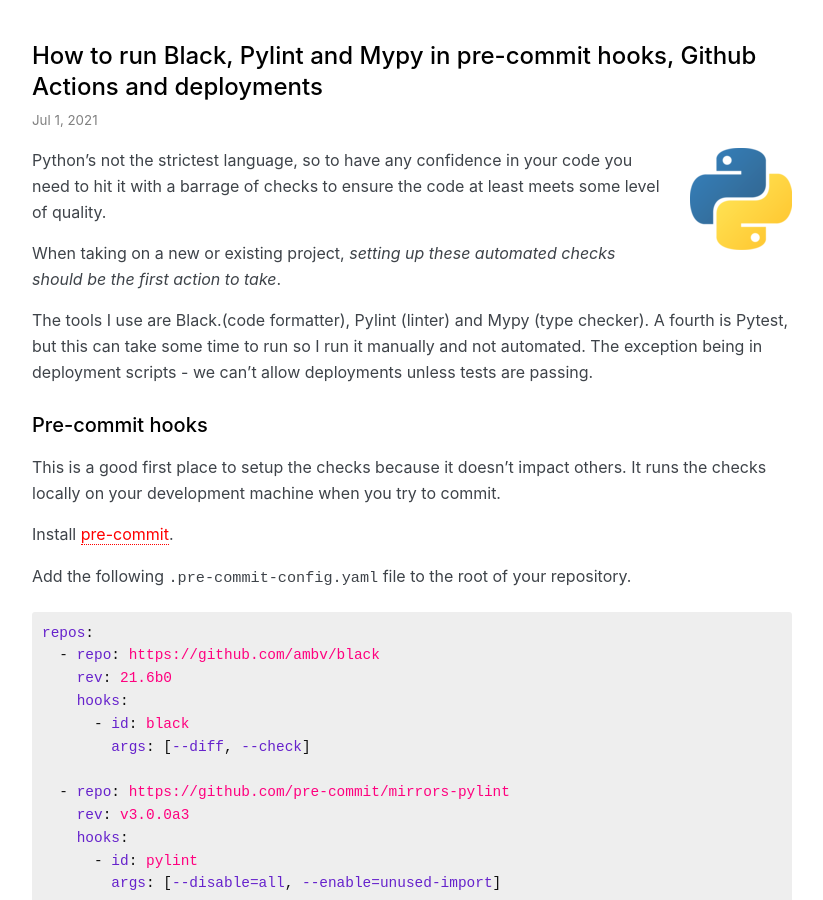
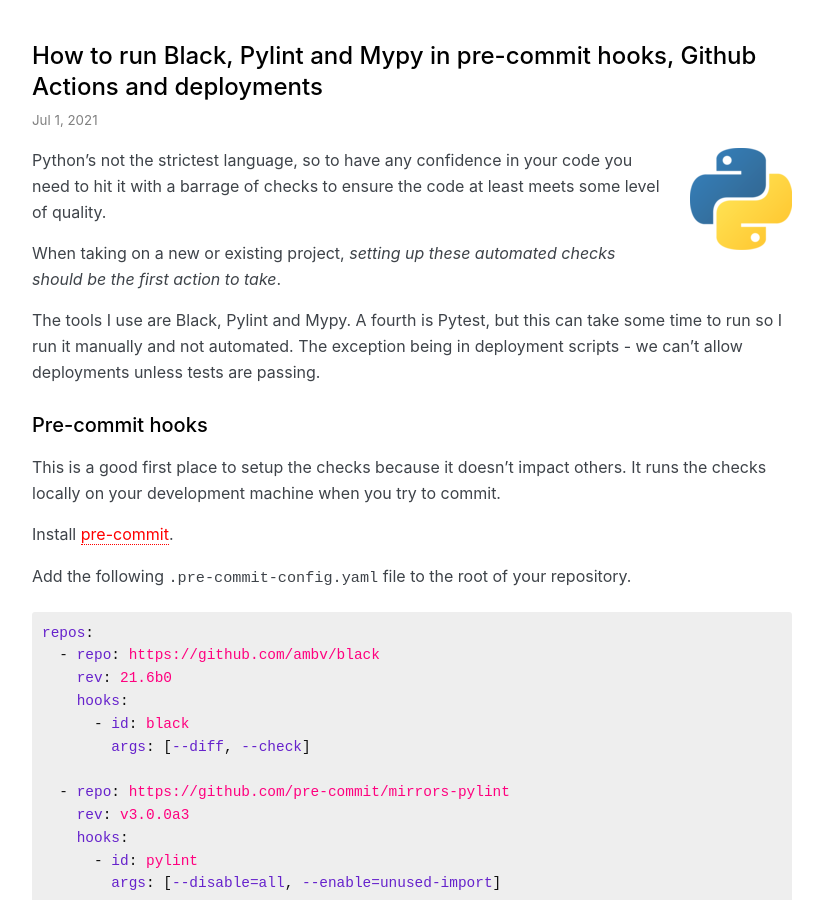
Before and after one commit to explodinglabs/explodinglabs.github.io, a Jekyll site: the page built from _posts/python/2021-07-01-checks.markdown, in a window 1280 px wide and 900 px high. Shown: the whole window, without its empty margins (228-1051 px from the left). Built offline with Jekyll 4.4.1, drawn with Linux system fonts in a browser that asks for light colours; some web fonts are replaced.

Commit message:
Update 2021-07-01-checks.markdown

```diff
--- a/_posts/python/2021-07-01-checks.markdown
+++ b/_posts/python/2021-07-01-checks.markdown
@@ -21,7 +21,7 @@
 When taking on a new or existing project, _setting up these automated checks
 should be the first action to take_.
 
-The tools I use are Black.(code formatter), Pylint (linter) and Mypy (type checker).  A fourth is Pytest, but this can take some time to run so I run it manually
+The tools I use are Black, Pylint and Mypy. A fourth is Pytest, but this can take some time to run so I run it manually
 and not automated. The exception being in deployment scripts - we can't allow
 deployments unless tests are passing.
 
```
